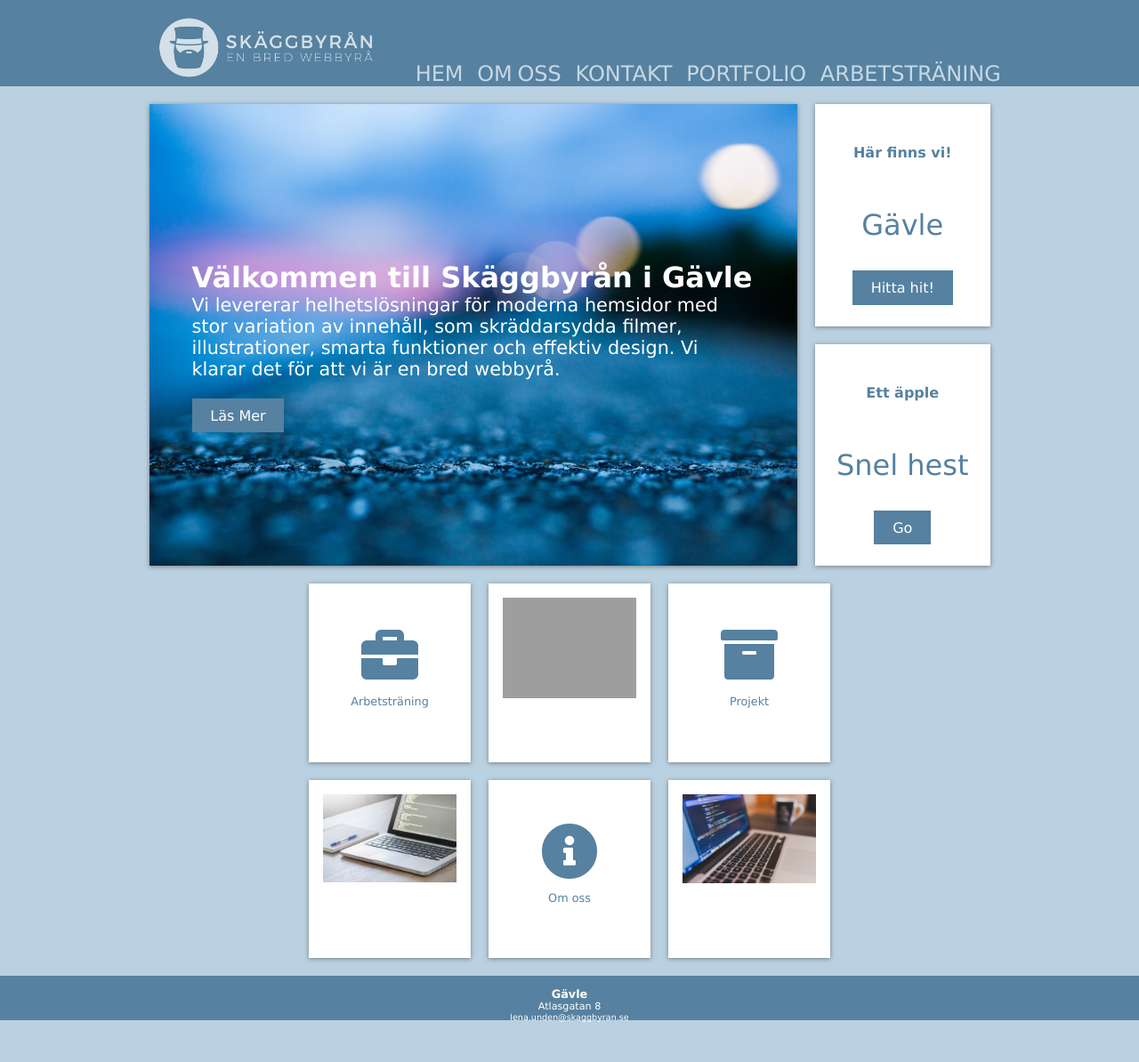
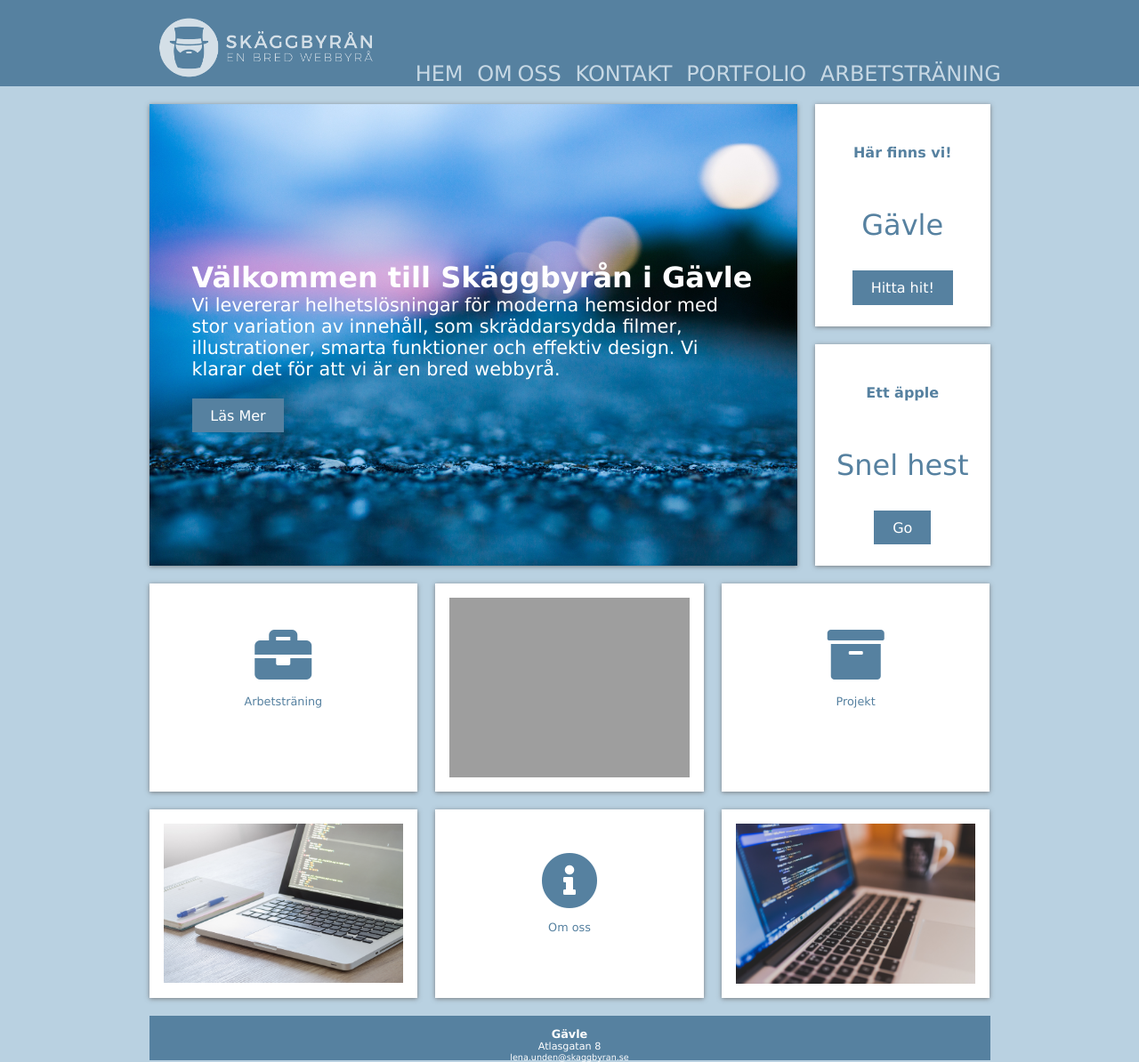
Before and after one commit to Cancain/Sk-ggbyr-nG-vle, a PHP site: page /dist/index.php in a window 1280 px wide. Shown: the whole page at 89% size. Before the commit the page ends 1149 px from the top, so only its background shows below. Run offline with PHP 8.4, Linux system fonts and the light colour scheme; some libraries are stand-ins or nearby versions; grey boxes are pictures that could not be loaded.

Commit message:
align problem

```diff
--- a/dist/css/main.css
+++ b/dist/css/main.css
@@ -111,7 +111,7 @@ form {
   text-align: center;
   text-transform: uppercase;
   line-height: 3rem;
-  font-size: 2rem;
+  font-size: 1rem;
   font-weight: 800;
   margin: 0; }
 
@@ -186,13 +186,16 @@ img {
 
 .wrapper {
   display: grid;
-  grid-gap: 20px; }
+  grid-gap: 20px;
+  align-items: start;
+  justify-content: center; }
 
 /* Top Container */
 @media (min-width: 768px) {
   .top-container {
     display: grid;
     max-width: 945px;
+    width: 945px;
     margin-left: auto;
     margin-right: auto;
     margin-top: 20px;
@@ -251,7 +254,8 @@ img {
       margin-left: auto;
       margin-right: auto;
       grid-template-columns: repeat(3, 1fr);
-      max-width: 945px; } }
+      max-width: 945px;
+      width: 945px; } }
 
 .box {
   background: var(--primary);
@@ -269,8 +273,8 @@ img {
   padding: 1rem 1rem; }
 
 .boximg img {
-  max-width: 150px;
-  max-height: 150px;
+  max-width: 100%;
+  max-height: 100%;
   margin-left: auto;
   margin-right: auto;
   display: block; }
@@ -293,8 +297,7 @@ img {
   .showcase h1 {
     font-size: 2.5rem; }
   .boxes {
-    grid-template-columns: repeat(3, 2fr);
-    width: 100vw; } }
+    grid-template-columns: repeat(3, 2fr); } }
 
 @media (max-width: 500px) {
   .top-container {
--- a/dist/index.php
+++ b/dist/index.php
@@ -1,5 +1,5 @@
 <?php require_once 'inc/header.html' ?>
-    <div class="wrapper">
+<div class="wrapper">
 
       <!-- Top Container -->
       <section class="top-container">
--- a/scss/_header.scss
+++ b/scss/_header.scss
@@ -38,7 +38,7 @@
     text-align: center;
     text-transform: uppercase;
     line-height: 3rem;
-    font-size: 2rem;
+    font-size: 1rem;
     font-weight: 800;
     margin: 0;
   }
--- a/scss/_style.scss
+++ b/scss/_style.scss
@@ -24,7 +24,7 @@ html{
 body {
     background: rgb(217, 222, 224);
     margin: 0 0;
-}
+  }
 
 .btn {
     background: var(--dark);
@@ -41,6 +41,9 @@ img{
 .wrapper {
     display: grid;
     grid-gap: 20px;
+    align-items: start;
+    justify-content: center;
+
 }
 
 /* Top Container */
@@ -49,6 +52,7 @@ img{
     @include tabletUp {
         display: grid;
         max-width: 945px;
+        width: 945px;
         margin-left: auto;
         margin-right: auto;
         margin-top: 20px;
@@ -119,6 +123,7 @@ img{
         margin-right: auto;
         grid-template-columns: repeat(3, 1fr);
         max-width: 945px;
+        width: 945px;
      }
 
 }
@@ -143,8 +148,8 @@ img{
 }
 
  .boximg img{
-    max-width: 150px;
-    max-height: 150px;
+    max-width: 100%;
+    max-height: 100%;
     margin-left: auto;
 	margin-right: auto;
     display: block;
@@ -178,7 +183,6 @@ img{
 
     .boxes {
     grid-template-columns: repeat(3, 2fr);
-    width: 100vw;
     }
 
 
```
